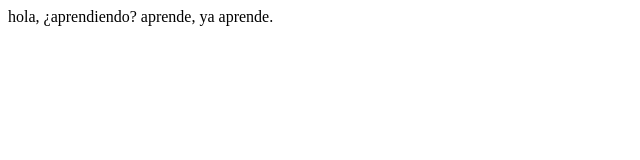
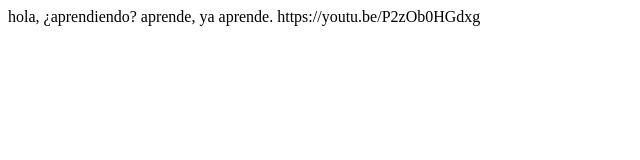
Before and after one commit to joselypilar/joselypilar, a plain HTML site: page index.html in a window 1280 px wide. Shown: the whole page, without its empty margins (0-640 px from the left). Drawn offline with Linux system fonts and the light colour scheme.

Commit message:
cancion
canción  2

```diff
--- a/index.html
+++ b/index.html
@@ -1,2 +1,3 @@
 hola,  ¿aprendiendo?
 aprende, ya aprende.
+<body>https://youtu.be/P2zOb0HGdxg
```
